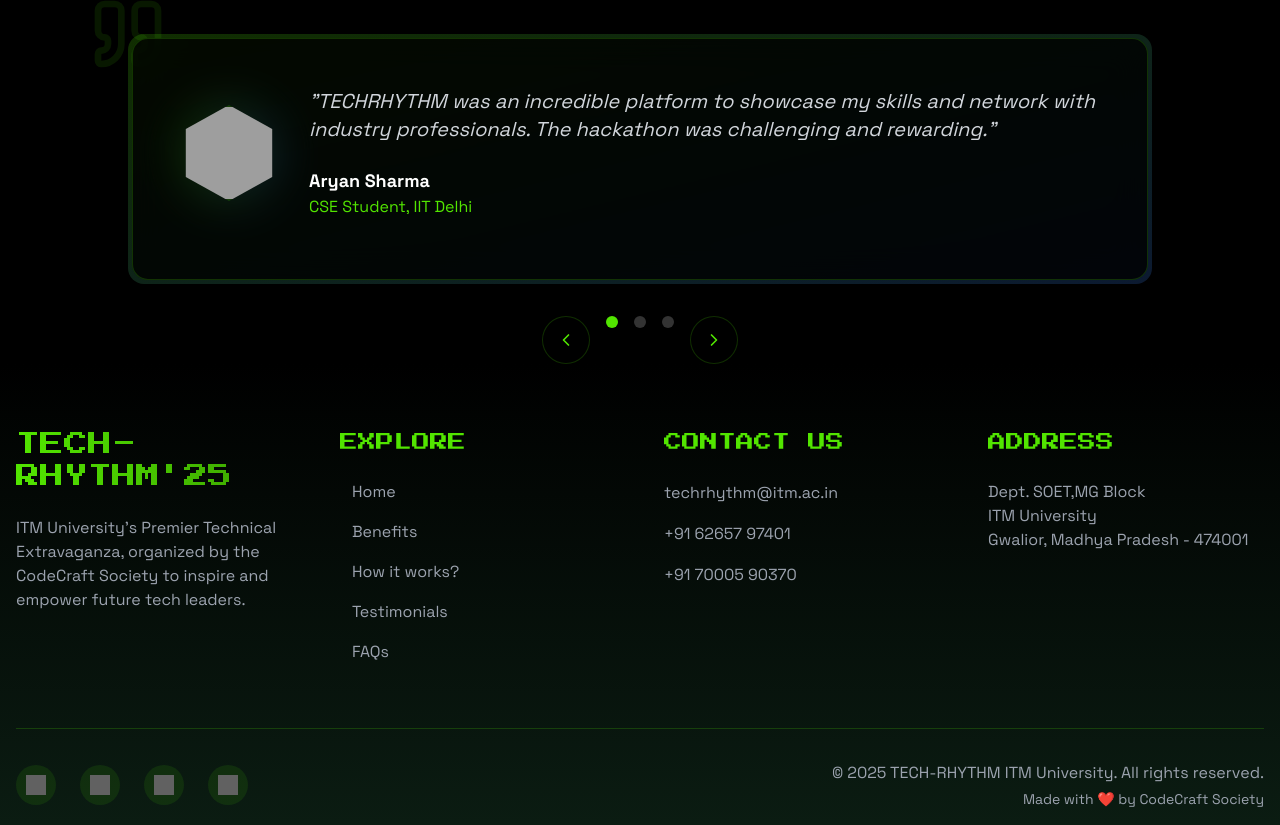
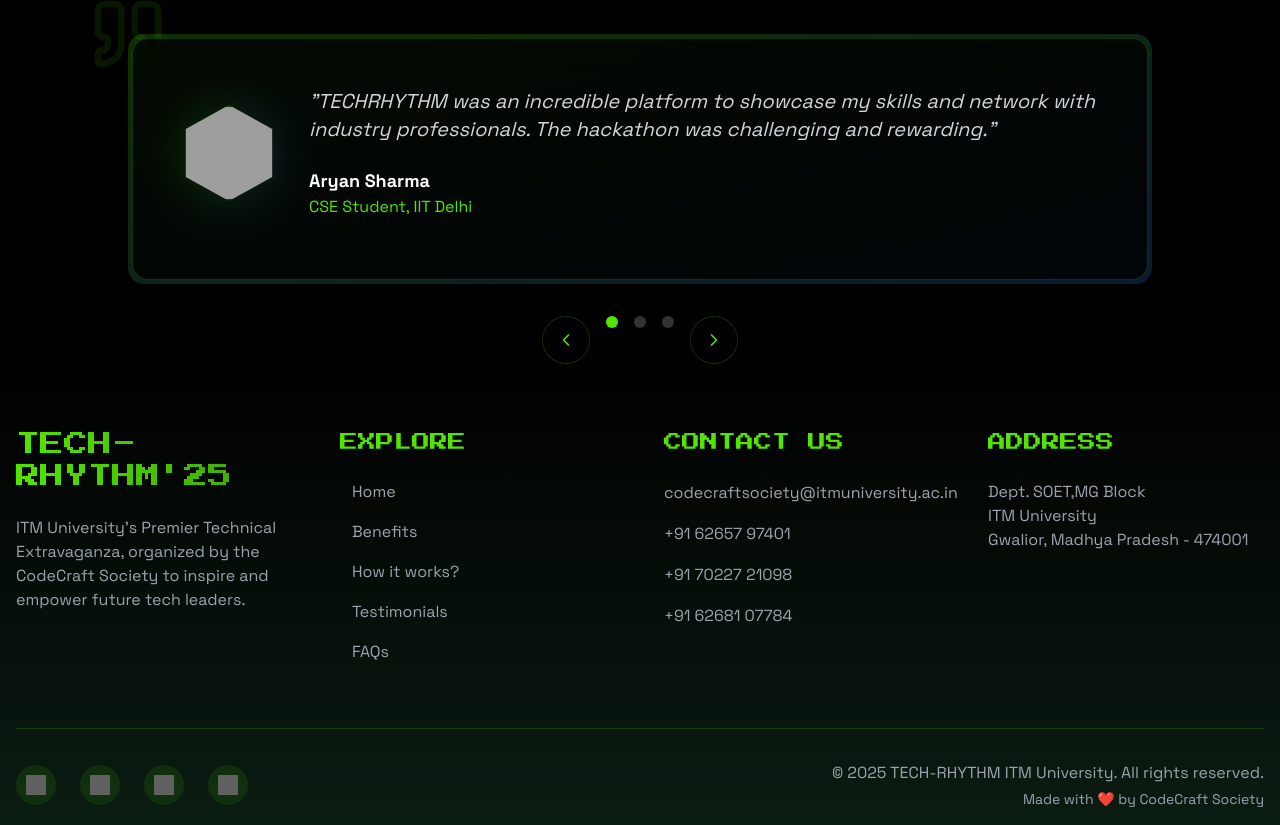
Before and after one commit to gitCommit-Suryansh/TechRhythm, a React (Create React App) app: page / in a window 1280 px wide. Shown: the part 3571-4396 px from the top of the page. Built offline with nearby package versions, Linux system fonts and the light colour scheme; grey boxes are pictures that could not be loaded.

Commit message:
main commit

```diff
--- a/src/Pages/Home.jsx
+++ b/src/Pages/Home.jsx
@@ -468,10 +468,10 @@
               viewport={{ once: true }}
             >
               {[
-                { icon: Calendar, value: 3, label: "Days of Tech Innovation" },
+                { icon: Calendar, value: 2, label: "Days of Tech Innovation" },
                 { icon: Users, value: 2000, label: "Tech Enthusiasts" },
-                { icon: Trophy, value: 2, label: "Lakh Prize Pool" },
-                { icon: Rocket, value: 3, label: "Tech Events" }
+                { icon: Trophy, value: 3, label: "Lakh Prize Pool" },
+                { icon: Rocket, value: 5, label: "Tech Events" }
               ].map((stat, index) => (
                 <Card key={index}>
                   <CardContent>
@@ -549,17 +549,22 @@
                 <ul className="space-y-4">
                   <li>
                     <a href="mailto:esummit@itm.ac.in" className="text-gray-400 hover:text-[#52e500] transition-colors font-space-grotesk">
-                      techrhythm@itm.ac.in
+                      codecraftsociety@itmuniversity.ac.in
                     </a>
                   </li>
                   <li>
-                    <a href="tel:+918750589268" className="text-gray-400 hover:text-[#52e500] transition-colors font-space-grotesk">
+                    <a href="tel:+916265797401" className="text-gray-400 hover:text-[#52e500] transition-colors font-space-grotesk">
                       +91 62657 97401
                     </a>
                   </li>
                   <li>
-                    <a href="tel:+917016204140" className="text-gray-400 hover:text-[#52e500] transition-colors font-space-grotesk">
-                      +91 70005 90370
+                    <a href="tel:+917022721098" className="text-gray-400 hover:text-[#52e500] transition-colors font-space-grotesk">
+                      +91 70227 21098
+                    </a>
+                  </li>
+                  <li>
+                    <a href="tel:+916268107784" className="text-gray-400 hover:text-[#52e500] transition-colors font-space-grotesk">
+                      +91 62681 07784
                     </a>
                   </li>
                 </ul>
```
